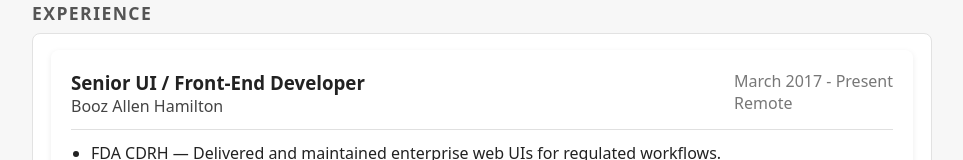
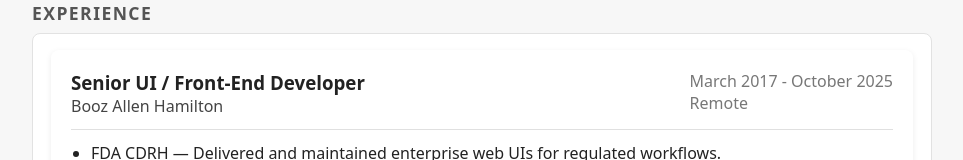
Before and after one commit to hawiDibaba/interactive-resume, a React (Vite) app: page / in a window 1280 px wide. Shown: the part 457-617 px from the top of the page, without its empty margins (158-1121 px from the left). Built offline with nearby package versions, Linux system fonts and the light colour scheme.

Commit message:
Update employment period for Booz Allen Hamilton

```diff
--- a/src/data/resumeData.js
+++ b/src/data/resumeData.js
@@ -38,7 +38,7 @@
     company: "Booz Allen Hamilton",
     role: "Senior UI / Front-End Developer",
     location: "Remote",
-    period: "March 2017 - Present",
+    period: "March 2017 - October 2025",
     bullets: [
       {
         text: "FDA CDRH — Delivered and maintained enterprise web UIs for regulated workflows.",
```
